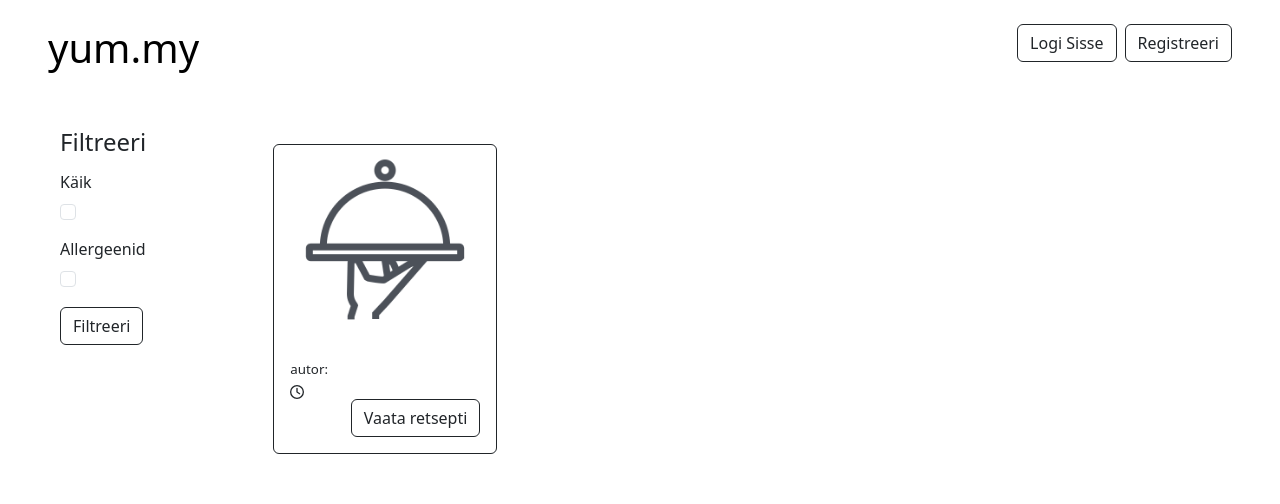
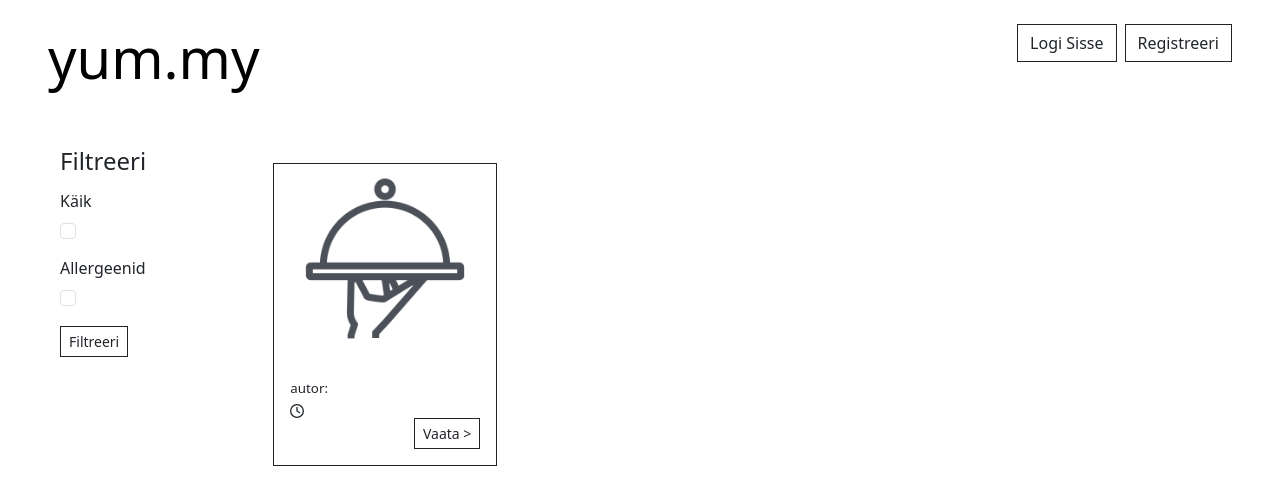
Before and after one commit to janetreima/yummyfront, a Vue app: page / in a window 1280 px wide. Shown: the top 504 px of the page. Built offline with nearby package versions, Linux system fonts and the light colour scheme; no server answers.

Commit message:
small stuff, alert etc wip

```diff
--- a/src/App.vue
+++ b/src/App.vue
@@ -6,7 +6,7 @@
   <div class="d-flex justify-content-between ms-5 me-5 mt-4 mb-5">
     <div class="">
       <router-link to="/" class="site-heading">
-        <h1>yum.my</h1>
+        <h1 id="site-header">yum.my</h1>
       </router-link>
     </div>
     <div>
--- a/src/assets/style.css
+++ b/src/assets/style.css
@@ -40,3 +40,25 @@
 #img-size-orig {
     height: 100%;
 }
+
+.btn-outline-dark {
+    border-radius: 0 !important;
+}
+
+.card-img-top {
+    border-radius: 0 !important;
+}
+
+#site-header {
+    font-size: 56px !important;
+}
+
+.alert-light {
+    border-color: orangered;
+    color: orangered;
+    border-radius: 0;
+}
+
+#alert-narrow {
+    width: 50% !important;
+}
--- a/src/components/AllRecipeCards.vue
+++ b/src/components/AllRecipeCards.vue
@@ -1,20 +1,37 @@
 <template>
-    <div class="d-flex flex-wrap align-items-start align-self-start">
+  <ErrorAlert :error-message="errorMessage"/>
+  <div class="d-flex flex-wrap align-items-start align-self-start">
     <RecipeCard ref="recipeCardRef" v-for="recipe in recipes" :key="recipe.recipeId" :recipe="recipe"/>
   </div>
 </template>
 
 <script>
 import RecipeCard from "@/components/RecipeCard.vue"
+import ErrorAlert from "@/components/alert/ErrorAlert.vue";
 
 export default {
   name: 'AllRecipeCards',
-  components: {RecipeCard},
+  components: {ErrorAlert, RecipeCard},
   props: {
     recipes: Array,
   },
   data() {
-    return {}
+    return {
+      errorMessage: '',
+    }
+  },
+  methods: {
+    // checkForNoRecipesFoundError() {
+    //   if (this.recipes === []) {
+    //     this.errorMessage = 'Sobivaid retsepte ei leitud. Muuda filtrit ja proovi uuesti :)'
+    //   }
+    // },
+
+
+
+    },
+  mounted() {
+    // this.checkForNoRecipesFoundError()
   },
 }
 </script>
--- a/src/components/Filter.vue
+++ b/src/components/Filter.vue
@@ -16,7 +16,7 @@
       <AllergensFilterCheckbox ref="allergenFilterCheckboxRef"/>
     </div>
     <div class="mt-3">
-      <button @click="emitFilterInfo" type="submit" class="btn btn-outline-dark">Filtreeri</button>
+      <button @click="emitFilterInfo" type="submit" class="btn btn-sm btn-outline-dark">Filtreeri</button>
     </div>
   </div>
 </template>
@@ -53,9 +53,8 @@ export default {
     emitFilterInfo() {
       this.filteredRecipesRequest.allergenInfos = this.$refs.allergenFilterCheckboxRef.allergens;
       this.filteredRecipesRequest.courseInfos = this.$refs.coursesFilterCheckboxRef.courses;
+      this.$emit('event-recipes-filter-info', this.filteredRecipesRequest)
 
-      this.$emit('event-recipes-filter-info', this.filteredRecipesRequest)
-      console.log("filter info emitted from Filter.Vue")
     },
   },
   mounted() {
--- a/src/components/RecipeCard.vue
+++ b/src/components/RecipeCard.vue
@@ -1,5 +1,5 @@
 <template>
-  <div class="card border-dark m-3" style="width: 14rem;">
+  <div class="card border-dark rounded-0 m-3" style="width: 14rem;">
     <RecipeImage :image-data-base64="recipe.imageData"/>
     <div class="card-body">
       <div class="d-flex flex-column">
@@ -22,7 +22,7 @@
         </div>
       </div>
       <div class="d-flex justify-content-end">
-        <button class="btn btn-outline-dark" type="button" @click="navigateToRecipe(recipe.recipeId)">Vaata retsepti</button>
+        <button class="btn btn-sm btn-outline-dark" type="button" @click="navigateToRecipe(recipe.recipeId)">Vaata ></button>
       </div>
     </div>
   </div>
--- a/src/components/alert/ErrorAlert.vue
+++ b/src/components/alert/ErrorAlert.vue
@@ -1,5 +1,5 @@
 <template>
-  <div v-if="0<errorMessage.length" class="alert alert-warning" text-center role="alert">
+  <div v-if="0 < errorMessage.length" class="alert alert-light text-center" text-center role="alert">
     {{ errorMessage }}
   </div>
 </template>
--- a/src/components/modal/custom/LoginModal.vue
+++ b/src/components/modal/custom/LoginModal.vue
@@ -7,7 +7,6 @@
       <div>
         <ErrorAlert :error-message="errorMessage"/>
       </div>
-
       <div class="mt-4 mb-4">
         <div class="input-group mb-3">
           <span class="input-group-text">Kasutajanimi</span>
--- a/src/views/HomeView.vue
+++ b/src/views/HomeView.vue
@@ -5,6 +5,10 @@
         <Filter @event-recipes-filter-info="handleRecipeFiltering"/>
       </div>
       <div class="col col-10">
+        <ErrorAlert :error-message="errorMessage"/>
+        <!--        <div v-if="!filteredRecipesExist">-->
+        <!--        <h1>Sobivaid retsepte ei leitud, muuda filtrit ja proovi uuesti :)</h1>-->
+        <!--        </div>-->
         <AllRecipeCards ref="allRecipeCardsRef" :recipes="recipes" :key="recipes"/>
       </div>
     </div>
@@ -17,10 +21,11 @@ import RecipeCard from "@/components/RecipeCard.vue";
 import Filter from "@/components/Filter.vue";
 import AllRecipeCards from "@/components/AllRecipeCards.vue";
 import AddRecipeView from "@/views/AddRecipeView.vue";
+import ErrorAlert from "@/components/alert/ErrorAlert.vue";
 
 export default {
   name: 'HomeView',
-  components: {AllRecipeCards, Filter, RecipeCard, AddRecipeView},
+  components: {ErrorAlert, AllRecipeCards, Filter, RecipeCard, AddRecipeView},
   data() {
     return {
       recipes: [
@@ -56,6 +61,8 @@ export default {
       },
       userId: 0,
       isLoggedIn: Boolean,
+      filteredRecipesExist: true,
+      errorMessage: '',
     }
   },
   methods: {
@@ -68,18 +75,37 @@ export default {
       })
     },
 
-    handleRecipeFiltering(filteredRecipesRequest) {
+    async handleRecipeFiltering(filteredRecipesRequest) {
       this.filteredRecipesRequest = filteredRecipesRequest
-      this.findRecipesByFilter();
+      await this.findRecipesByFilter();
+      this.checkFilteredRecipesExist()
     },
 
-    findRecipesByFilter() {
-      this.$http.post('recipes/filtered', this.filteredRecipesRequest
+    async findRecipesByFilter() {
+      await this.$http.post('recipes/filtered', this.filteredRecipesRequest
       ).then(response => {
         this.recipes = response.data
       }).catch(error => {
         this.errorResponse = error.response.data;
       })
+    },
+
+    checkFilteredRecipesExist() {
+      if (this.recipes.length === 0) {
+        // this.filteredRecipesExist = false;
+        this.handleErrorAlert()
+      } else {
+        // this.filteredRecipesExist = true;
+        this.resetErrorAlert()
+      }
+    },
+
+    handleErrorAlert() {
+      this.errorMessage = 'Sobivaid retsepte ei leitud, muuda filtrit ja proovi uuesti :)'
+    },
+
+    resetErrorAlert() {
+      return this.errorMessage = '';
     },
   },
   mounted() {
```
Also changed, not shown: src/components/TagCheckbox.vue (added, +17 -0 lines).
